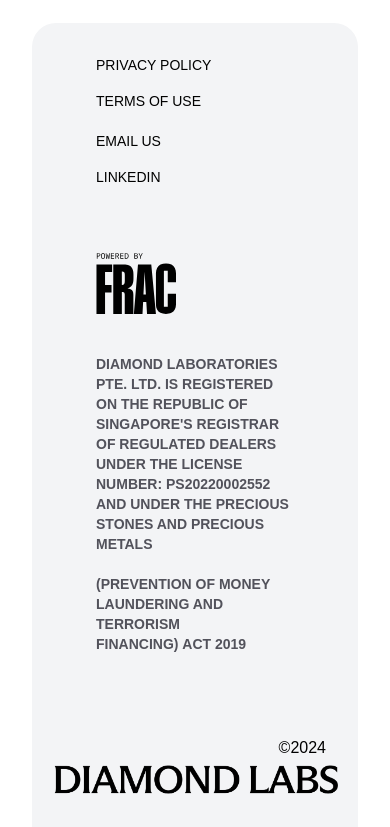
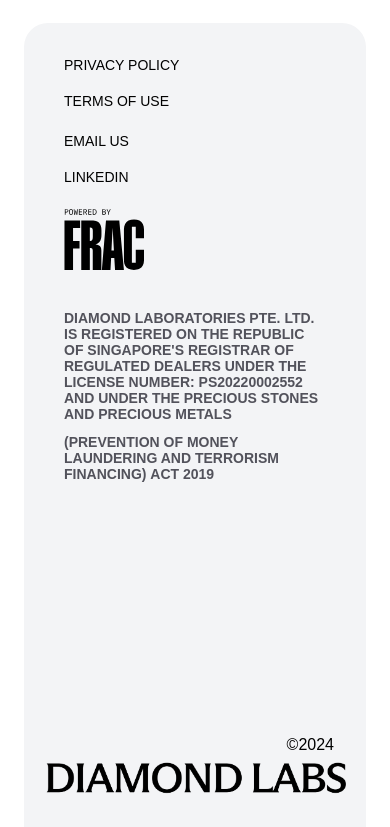
Before and after one commit to coder-169/jwellery-app, a Next.js app: page / in a window 390 px wide. Shown: the part 9124-9951 px from the top of the page. Built offline with nearby package versions, Linux system fonts and the light colour scheme; no server answers; the database is empty.

Commit message:
Update Footer.jsx

```diff
--- a/app/components/Footer.jsx
+++ b/app/components/Footer.jsx
@@ -6,9 +6,9 @@
 
 const Footer = () => {
   return (
-    <footer className="h-screen w-full px-8 pt-10">
+    <footer className="h-screen w-full px-6 pt-10">
       <div className="bg-gray-100 w-full h-full overflow-hidden relative rounded-tr-3xl rounded-tl-3xl">
-        <div className="w-full h-full flex py-8 px-16 lg:p-20 sm:py-20 sm:px-6 lg:gap-32 flex-col sm:flex-row lg:flex-row">
+        <div className="w-full h-full flex py-8 px-10 lg:p-20 sm:py-20 sm:px-6 lg:gap-32 flex-col sm:flex-row lg:flex-row">
           <div className="flex flex-col">
             <div className="flex gap-5 sm:gap-16 flex-col sm:flex-row lg:flex-row">
               <div className="text-sm flex flex-col gap-4 uppercase font-semibold">
@@ -31,18 +31,18 @@
                 </a>
               </div>
             </div>
-            <div className="mt-16 lg:w-auto sm:w-auto md:w-auto w-20">
+            <div className="lg:mt-16 sm:mt-16 mt-5 lg:w-auto sm:w-auto md:w-auto w-20">
               <Image src={footerLogo2} width={120} height={100} />
             </div>
           </div>
           <div className="lg:w-3/5 sm:w-2/3 sm:px-16 w-full text-sm lg:text-xl py-10 mx-auto text-zinc-600">
-            <p className="font-semibold">
+            <p className="font-semibold leading-4 lg:leading-normal sm:leading-normal">
               DIAMOND LABORATORIES PTE. LTD. IS REGISTERED ON THE REPUBLIC OF
               SINGAPORE&apos;S REGISTRAR OF REGULATED DEALERS UNDER THE LICENSE
               NUMBER: PS20220002552 AND UNDER THE PRECIOUS STONES AND PRECIOUS
               METALS
             </p>
-            <p className="mt-5 font-semibold">
+            <p className="lg:mt-5 sm:mt-5 mt-3 font-semibold leading-4 lg:leading-normal sm:leading-normal">
               (PREVENTION OF MONEY LAUNDERING AND TERRORISM FINANCING) ACT 2019
             </p>
           </div>
```
